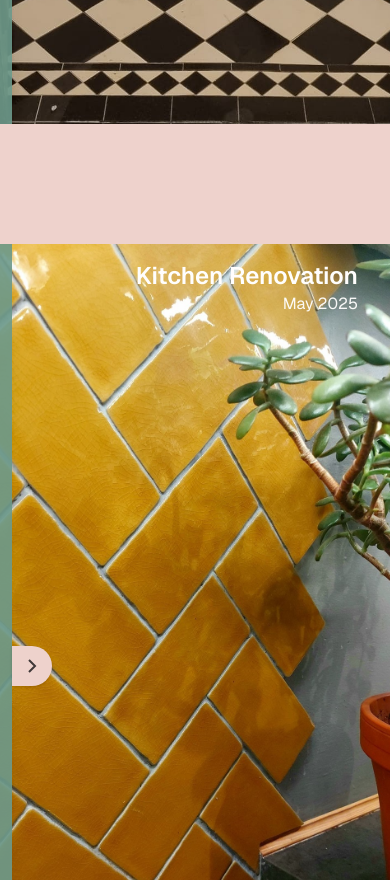
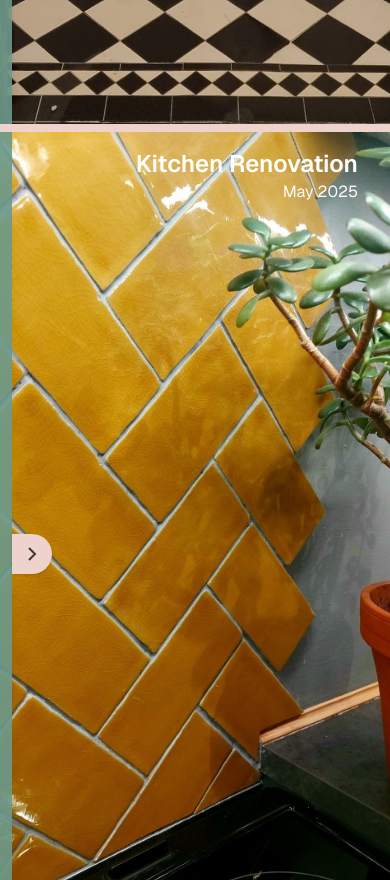
Before and after one commit to lpscrim/no-grout, a Next.js app: page /projects in a window 390 px wide. Shown: the part 1120-2000 px from the top of the page. Built offline with nearby package versions, Linux system fonts and the light colour scheme.

Commit message:
Update Projects component; adjust gap spacing and remove bottom margin for improved layout consistency

```diff
--- a/app/projects/page.tsx
+++ b/app/projects/page.tsx
@@ -88,15 +88,14 @@ export default function Projects() {
           and attention to detail. Each project is custom tailored to meet our
           clients&#39; needs and preferences.
         </p>
-        <div className="flex flex-col items-center gap-20">
+        <div className="flex flex-col items-center gap-2 md:gap-20">
           {projects.map((project, projIdx) => (
             <div
               ref={(el) => { projectRefs.current[projIdx] = el; }}
               id={project.title.replace(/\s+/g, "-").toLowerCase()}
               key={project.title}
-              className="relative w-full h-[100svh] xl:rounded-md overflow-hidden flex mb-10"
+              className="relative w-full h-[100svh] xl:rounded-md overflow-hidden flex "
             >
-              {/* Overlay: sticky by default, fixed if active */}
               <div
                 className={`${
                   fixedIdx === projIdx
```
